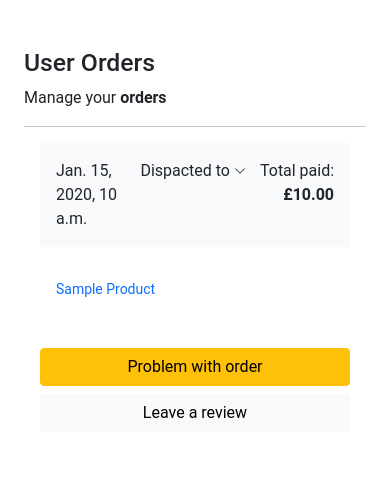
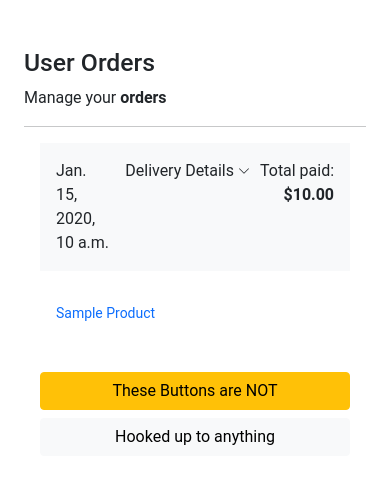
Before and after one commit to chaleeuc/img_repo, a Django app: page /account/user_orders in a window 390 px wide. Shown: the part 131-615 px from the top of the page. Run offline with Django 4.2, Linux system fonts and the light colour scheme; a user stored in the database is signed in; tables that the repository leaves empty hold one stand-in row (values such as "Sample post"); grey boxes marked "Sample" are stand-in pictures.

Commit message:
added README, disable user address related fields
Commented out most of address related  from templates (dashboard.html, uwer_order.html, summary.html, paymentselection.html), and views.py (checkout/views.py, cart/cart.py), so user can now add item from home page to cart, and pay right after.

```diff
--- a/ecommerce_payment/account/urls.py
+++ b/ecommerce_payment/account/urls.py
@@ -20,7 +20,8 @@ urlpatterns = [
 
     # user portals
     path('dashboard/', views.dashboard, name='dashboard'),
-    path('profile/edit/', views.edit_details, name='edit_details'),
+    # editing user profile not needed at the moment
+    # path('profile/edit/', views.edit_details, name='edit_details'),
     path('profile/delete_user', views.delete_user, name='delete_user'),
 
     # View, update, delete addresses
--- a/ecommerce_payment/cart/cart.py
+++ b/ecommerce_payment/cart/cart.py
@@ -85,8 +85,8 @@ class Cart():
     # clear session data, for ordering purpose
     def clear(self):
         del self.session['skey']
-        del self.session['address']
-        del self.session['purchase']
+#        del self.session['address']
+#        del self.session['purchase']
         self.save()
 
     # save session data, if there are any changes
--- a/ecommerce_payment/checkout/views.py
+++ b/ecommerce_payment/checkout/views.py
@@ -68,11 +68,12 @@ def delivery_address(request):
 @login_required
 def payment_selection(request):
     # simple check
+    ''' got rid of delivery options, no need to check for session data
     session = request.session
     if 'address' not in session:
         messages.success(request, 'Select a delivery address to purchase')
         return HttpResponseRedirect(request.META['HTTP_REFERER'])
-
+    '''
     context = {}
     return render(request, 'checkout/payment_selection.html', context)
 
--- a/ecommerce_payment/templates/account/dashboard/dashboard.html
+++ b/ecommerce_payment/templates/account/dashboard/dashboard.html
@@ -35,6 +35,7 @@
             </div>
         </a>
     </div>
+    {% comment %}
     <div class="col">
         <a href="{% url "account:edit_details" %}" class="text-reset text-decoration-none" role="button"
             style="max-width: 540px;">
@@ -60,6 +61,8 @@
             </div>
         </a>
     </div>
+    {% endcomment %}
+    {% comment %}
     <div class="col">
         <a href="{% url "account:address" %}" class="text-reset text-decoration-none" role="button"
             style="max-width: 540px;">
@@ -83,7 +86,7 @@
             </div>
         </a>
     </div>
-
+    {% endcomment %}
 </div>
 
 {% endblock %}
--- a/ecommerce_payment/templates/account/dashboard/user_orders.html
+++ b/ecommerce_payment/templates/account/dashboard/user_orders.html
@@ -19,7 +19,7 @@
                 <div class="dropdown">
                     <a class="text-reset text-decoration-none dropdown-toggle" href="#" role="link" id="dropdownLink"
                         data-bs-toggle="dropdown" aria-expanded="false">
-                        Dispacted to
+                        Delivery Details
                         <svg xmlns="http://www.w3.org/2000/svg" width="12" height="12" fill="currentColor"
                             class="bi bi-chevron-down" viewBox="0 0 16 16">
                             <path fill-rule="evenodd"
@@ -35,13 +35,13 @@
                 </div>
             </div>
             <div class="text-end">
-                Total paid: <span class="fw-bold">£{{ order.total_paid }}</span>
+                Total paid: <span class="fw-bold">${{ order.total_paid }}</span>
             </div>
         </div>
         <div class="col-md-5 col-lg-4 order-md-last p-0 order-3">
             <div class="d-grid gap-2 ">
-                <button class="btn btn-warning" type="button">Problem with order</button>
-                <button class="btn btn-light" type="button">Leave a review</button>
+                <button class="btn btn-warning" type="button">These Buttons are NOT</button>
+                <button class="btn btn-light" type="button">Hooked up to anything</button>
             </div>
         </div>
         <div class="col-md-7 col-lg-8 p-0">
--- a/ecommerce_payment/templates/checkout/payment_selection.html
+++ b/ecommerce_payment/templates/checkout/payment_selection.html
@@ -24,12 +24,16 @@
                 </div>
             </div>
 
+            {% comment %}
+            NO SHIPPING
             <div class="d-flex bd-highlight">
                 <div class="p-2 flex-grow-1 bd-highlight">Delivery Cost:</div>
                 <div class="p-2 bd-highlight"><span class="fw-bold h5">$</span><span id="delivery_price"
                         class="fw-bold h5">{{ cart.get_delivery_price }}</span>
                 </div>
             </div>
+            {% endcomment %}
+
 
             <div class="d-flex bd-highlight">
                 <div class="p-2 flex-grow-1 bd-highlight">Total:</div>
```
Also changed, not shown: ecommerce_payment/templates/cart/summary.html (+17 -0 lines), README.md (added).
